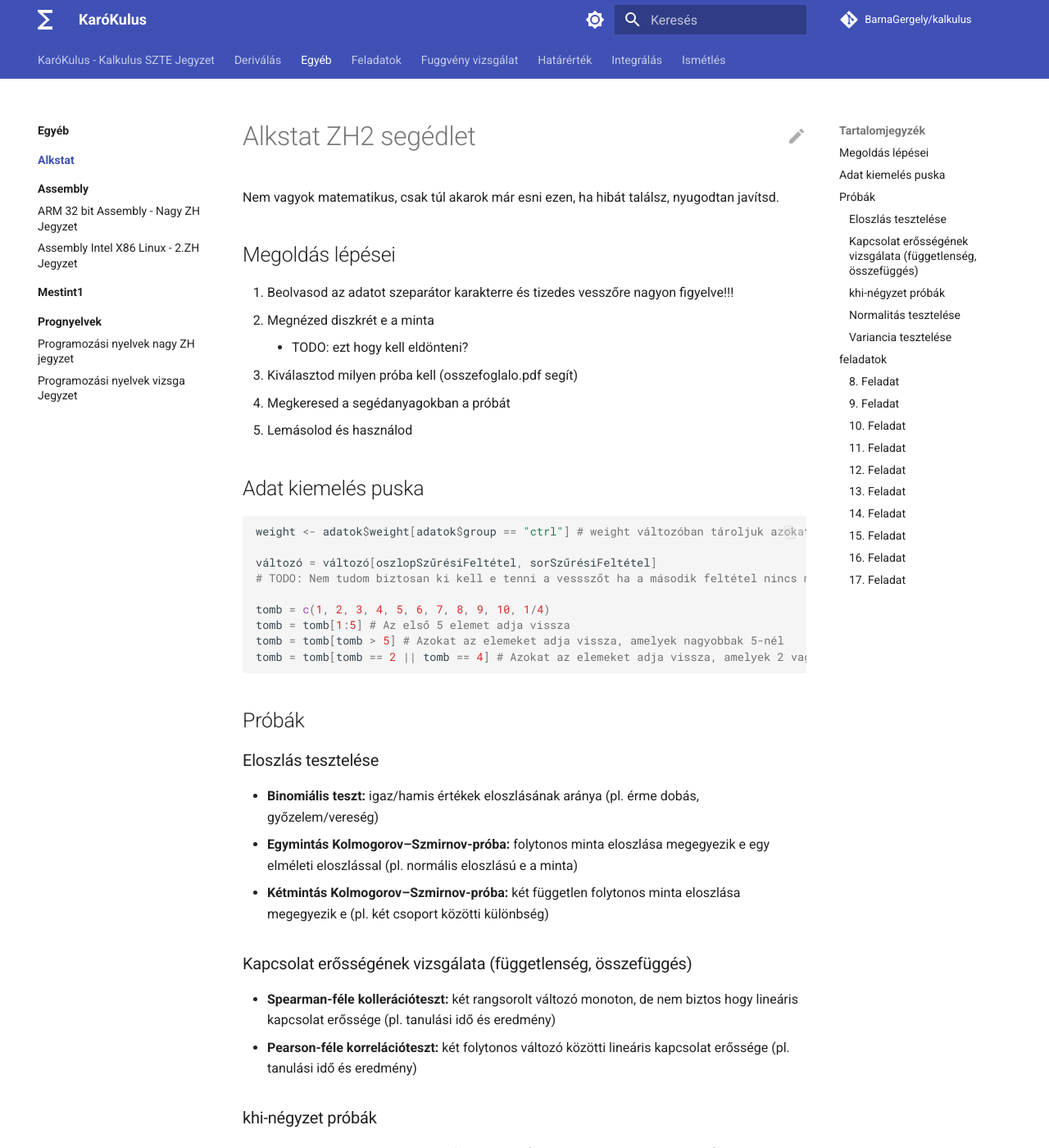
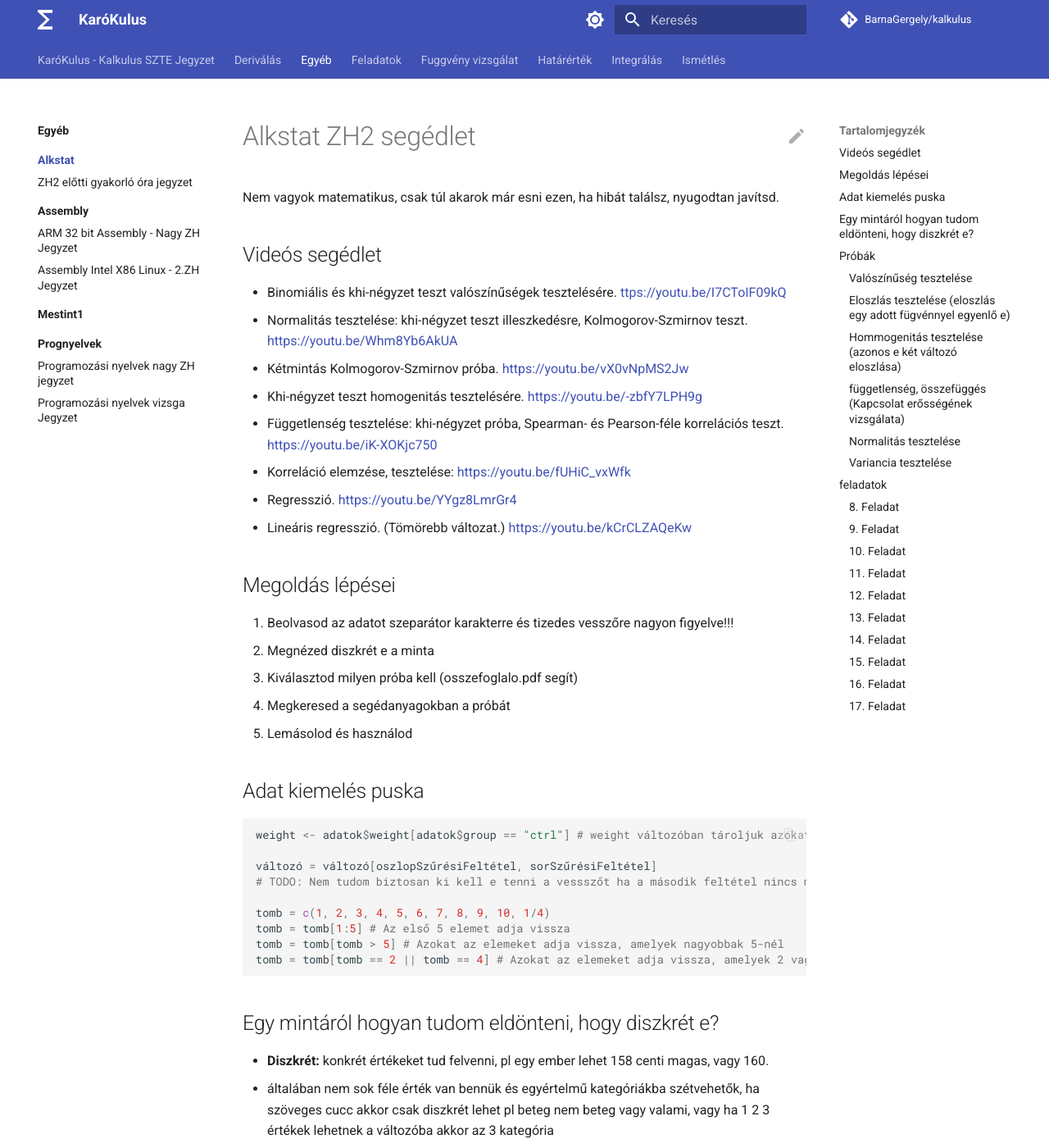
Before and after one commit to BarnaGergely/kalkulus, an MkDocs documentation site: the page built from docs/egyéb/alkstat/index.md, in a window 1280 px wide and 1400 px high. Shown: the whole window at 82% size. Built offline with MkDocs 1.6.1 and Material for MkDocs 9.7.7, drawn with Linux system fonts in a browser that asks for light colours; comment, search, counter and statistics services are not loaded; some of the changed text lies outside the part shown.

Commit message:
próbák leírásának bővítése, diszkrét eldöntése

````diff
--- a/docs/egyéb/alkstat/index.md
+++ b/docs/egyéb/alkstat/index.md
@@ -1,12 +1,25 @@
 # Alkstat ZH2 segédlet
 
 Nem vagyok matematikus, csak túl akarok már esni ezen, ha hibát találsz, nyugodtan javítsd.
+
+## Videós segédlet
+
+- Binomiális és khi-négyzet teszt valószínűségek tesztelésére.
+[ttps://youtu.be/I7CToIF09kQ](https://youtu.be/I7CToIF09kQ)
+- Normalitás tesztelése: khi-négyzet teszt illeszkedésre, Kolmogorov-Szmirnov
+teszt. [https://youtu.be/Whm8Yb6AkUA](https://youtu.be/Whm8Yb6AkUA)
+- Kétmintás Kolmogorov-Szmirnov próba. [https://youtu.be/vX0vNpMS2Jw](https://youtu.be/vX0vNpMS2Jw)
+- Khi-négyzet teszt homogenitás tesztelésére. [https://youtu.be/-zbfY7LPH9g](https://youtu.be/-zbfY7LPH9g)
+- Függetlenség tesztelése: khi-négyzet próba, Spearman- és Pearson-féle
+korrelációs teszt. [https://youtu.be/iK-XOKjc750](https://youtu.be/iK-XOKjc750)
+- Korreláció elemzése, tesztelése: [https://youtu.be/fUHiC_vxWfk](https://youtu.be/fUHiC_vxWfk)
+- Regresszió. [https://youtu.be/YYgz8LmrGr4](https://youtu.be/YYgz8LmrGr4)
+- Lineáris regresszió. (Tömörebb változat.) [https://youtu.be/kCrCLZAQeKw](https://youtu.be/kCrCLZAQeKw)
 
 ## Megoldás lépései
 
 0. Beolvasod az adatot szeparátor karakterre és tizedes vesszőre nagyon figyelve!!!
 1. Megnézed diszkrét e a minta
-    - TODO: ezt hogy kell eldönteni?
 2. Kiválasztod milyen próba kell (osszefoglalo.pdf segít)
 3. Megkeresed a segédanyagokban a próbát
 4. Lemásolod és használod
@@ -25,30 +38,42 @@
 tomb = tomb[tomb == 2 || tomb == 4] # Azokat az elemeket adja vissza, amelyek 2 vagy 4
 ```
 
+## Egy mintáról hogyan tudom eldönteni, hogy diszkrét e?
+
+- **Diszkrét:** konkrét értékeket tud felvenni, pl egy ember lehet 158 centi magas, vagy 160.
+  - általában nem sok féle érték van bennük és egyértelmű kategóriákba szétvehetők, ha szöveges cucc akkor csak diszkrét lehet pl beteg nem beteg vagy valami, vagy ha 1 2 3 értékek lehetnek a változóba akkor az 3 kategória
+- **Folytonos:** intervallumon belül bármilyen értéket felvehet és nem lehet kategóriákra szétszedni mert lenne vagy 100 vagy több is, ilyen a magasság, testsúly, meg úgy általánosságba "mérhető" adatok, (általában életkor is folytonos de ha pl azt mondják hogy 10-24 , 25-36, 37-50 korú csoportokra osztják és valamelyikbe van benne akkor diszkrét, és ezt ugye bármilyen ilyen folytonossal eljátszható az a diszkretizálás ha jól tudom, ilyen nem lesz elvileg)
+
 ## Próbák
 
-### Eloszlás tesztelése
+Nem lesz olyan feladat ahol több féle próbával is meg lehet oldani, csak egy lesz helyes.
+
+![orai.jpg](orai.jpg)
+
+### Valószínűség tesztelése
 
 - **Binomiális teszt:** igaz/hamis értékek eloszlásának aránya (pl. érme dobás, győzelem/vereség)
-- **Egymintás Kolmogorov–Szmirnov-próba:** folytonos minta eloszlása megegyezik e egy elméleti eloszlással (pl. normális eloszlású e a minta)
-- **Kétmintás Kolmogorov–Szmirnov-próba:** két független folytonos minta eloszlása megegyezik e (pl. két csoport közötti különbség)
+- **khi-négyzet próba valószínűségek tesztelésére (szerintem nem lesz ZH-ban):** Kis minta esetén Warningot dob, ilyenkor nem tudunk dönteni.
+  - `#!r chisq.test(dobasok, p = valoszinusegek)`
 
-### Kapcsolat erősségének vizsgálata (függetlenség, összefüggés)
+### Eloszlás tesztelése (eloszlás egy adott fügvénnyel egyenlő e)
 
-- **Spearman-féle kollerációteszt:** két rangsorolt változó monoton, de nem biztos hogy lineáris kapcsolat erőssége (pl. tanulási idő és eredmény)
-- **Pearson-féle korrelációteszt:** két folytonos változó közötti lineáris kapcsolat erőssége (pl. tanulási idő és eredmény)
+- **FOLYTONOS | Egymintás Kolmogorov–Szmirnov-próba:** folytonos minta eloszlása megegyezik e egy elméleti eloszlással (pl. normális eloszlású e a minta)
+- **FOLYTONOS | Kétmintás Kolmogorov–Szmirnov-próba:** két független folytonos minta eloszlása megegyezik e (pl. két csoport közötti különbség)
+- **DISZKRÉT | khi-négyzet próba becsléses illeszkedés tesztelésére:** diszkrét, akár kategóriakra bontott minta eloszlása megfelel-e egy elméleti eloszlásnak. normalitás tesztelésére használtuk.
+  - `#!r pearson.test(v)`
 
-### khi-négyzet próbák
+### Hommogenitás tesztelése (azonos e két változó eloszlása)
 
-Mint egy béna svájci bicska: Mindenféle diszkrét (kategorizált, pl. megyék, nemek) változók közötti kapcsolatot vizsgálhatunk vele.
+- **FOLYTONOS | Kolmogorov–Szmirnov-próba (pirsson normalitásra):** TODO: utána nézni ez mi
+- **DISZKRÉT | khi-négyzet próba homogenitás tesztelésére:** gyakoriság táblázat segítségével teszteljük megegyezik e a két kategorizált diszkrét változó eloszlása
+  - `#!r chisq.test(table(adatok$adostip, adatok$tipus))`
 
-- **khi-négyzet próba valószínűségek tesztelésére:** Kis minta esetén Warningot dob, ilyenkor nem tudunk dönteni.
-  - `#!r chisq.test(dobasok, p = valoszinusegek)`
-- **khi-négyzet próba becsléses illeszkedés tesztelésére:** diszkrét, akár kategóriakra bontott minta eloszlása megfelel-e egy elméleti eloszlásnak. normalitás tesztelésére használtuk.
-  - `#!r pearson.test(v)`
-- **khi-négyzet próba homogenitás tesztelésére:** gyakoriság táblázat segítségével teszteljük megegyezik e a két kategorizált diszkrét változó eloszlása
-  - `#!r chisq.test(table(adatok$adostip, adatok$tipus))`
-- **khi-négyzet próba függetlenség tesztelésére:** diszkrét kategorizált változók közötti függetlenség tesztelése
+### függetlenség, összefüggés (Kapcsolat erősségének vizsgálata)
+
+- **FOLYTONOS | Spearman-féle kollerációteszt:** két rangsorolt változó monoton, de nem biztos hogy lineáris kapcsolat erőssége (pl. tanulási idő és eredmény)
+- **FOLYTONOS, NUMERIKUS | Pearson-féle korrelációteszt:** két folytonos változó közötti lineáris kapcsolat erőssége (pl. tanulási idő és eredmény)
+- **DISZKRÉT | khi-négyzet próba függetlenség tesztelésére:** diszkrét kategorizált változók közötti függetlenség tesztelése
   - `#!r chisq.test(adatok$education, adatok$region)`
 
 ### Normalitás tesztelése
````
Also changed, not shown: docs/egyéb/alkstat/2Z-ooriai-vazlat.md (added, +23 -0 lines), docs/egyéb/alkstat/orai.jpg (added), 1 other file.
